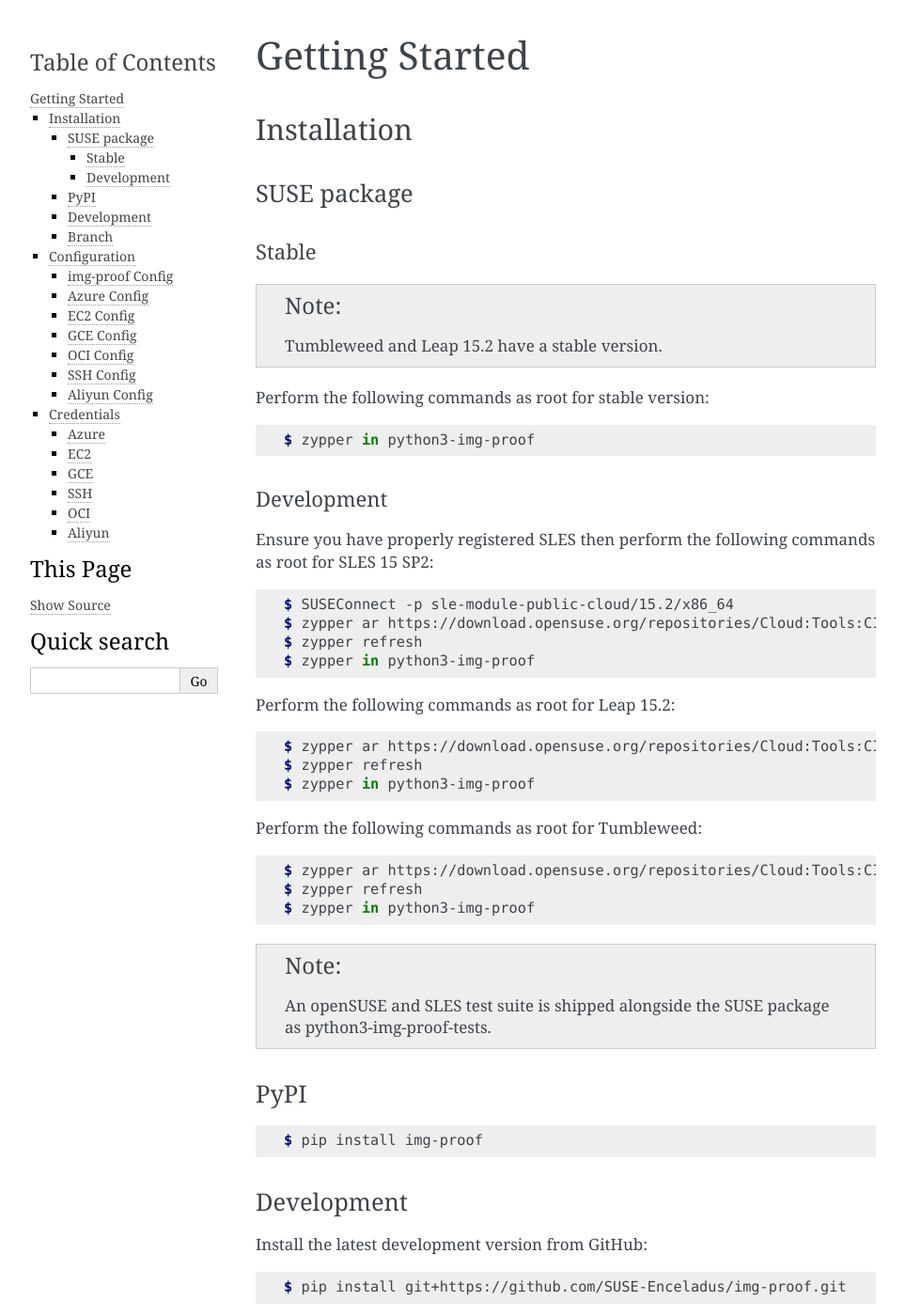
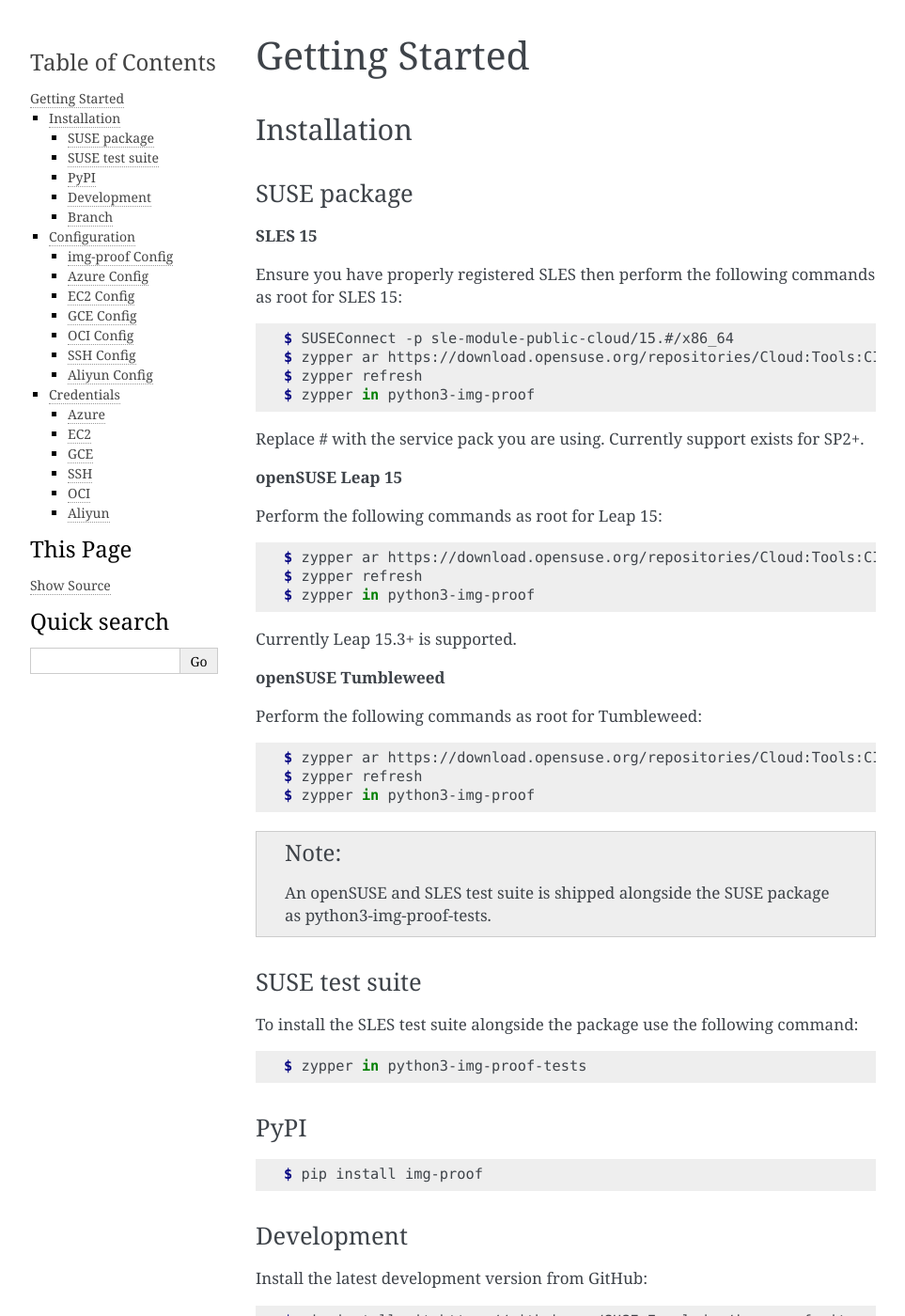
Before and after one commit to SUSE-Enceladus/img-proof, a Sphinx documentation site: the page built from docs/source/start.rst, in a window 1280 px wide and 1400 px high. Shown: the whole window at 94% size, without its empty margins (148-1111 px from the left). Built offline with Sphinx 7.4.7, drawn with Linux system fonts in a browser that asks for light colours.

Commit message:
Cleanup docs
Fix copyright year, update install instructions and other minor
fixes.

```diff
--- a/docs/source/start.rst
+++ b/docs/source/start.rst
@@ -6,39 +6,35 @@ Installation
 ============
 
 SUSE package
-----------------
+------------
 
-Stable
-^^^^^^
+**SLES 15**
 
-.. note::  Tumbleweed and Leap 15.2 have a stable version.
-
-Perform the following commands as root for stable version:
+Ensure you have properly registered SLES then perform the following
+commands as root for SLES 15:
 
 .. code-block:: console
 
+   $ SUSEConnect -p sle-module-public-cloud/15.#/x86_64
+   $ zypper ar https://download.opensuse.org/repositories/Cloud:Tools:CI/SLE_15_SP#/Cloud:Tools:CI.repo
+   $ zypper refresh
    $ zypper in python3-img-proof
 
-Development
-^^^^^^^^^^^
+Replace # with the service pack you are using. Currently support exists for SP2+.
 
-Ensure you have properly registered SLES then perform the following
-commands as root for SLES 15 SP2:
+**openSUSE Leap 15**
+
+Perform the following commands as root for Leap 15:
 
 .. code-block:: console
 
-   $ SUSEConnect -p sle-module-public-cloud/15.2/x86_64
-   $ zypper ar https://download.opensuse.org/repositories/Cloud:Tools:CI/SLE_15_SP2/Cloud:Tools:CI.repo
+   $ zypper ar https://download.opensuse.org/repositories/Cloud:Tools:CI/openSUSE_Leap_15.#/Cloud:Tools:CI.repo
    $ zypper refresh
    $ zypper in python3-img-proof
 
-Perform the following commands as root for Leap 15.2:
+Currently Leap 15.3+ is supported.
 
-.. code-block:: console
-
-   $ zypper ar https://download.opensuse.org/repositories/Cloud:Tools:CI/openSUSE_Leap_15.2/Cloud:Tools:CI.repo
-   $ zypper refresh
-   $ zypper in python3-img-proof
+**openSUSE Tumbleweed**
 
 Perform the following commands as root for Tumbleweed:
 
@@ -50,6 +46,14 @@ Perform the following commands as root for Tumbleweed:
 
 .. note::  An openSUSE and SLES test suite is shipped alongside the SUSE package as python3-img-proof-tests.
 
+SUSE test suite
+---------------
+
+To install the SLES test suite alongside the package use the following command:
+
+.. code-block:: console
+
+   $ zypper in python3-img-proof-tests
 
 PyPI
 ----
```
Also changed, not shown: docs/source/index.rst (+5 -6 lines), docs/source/usage.rst (+5 -5 lines).
